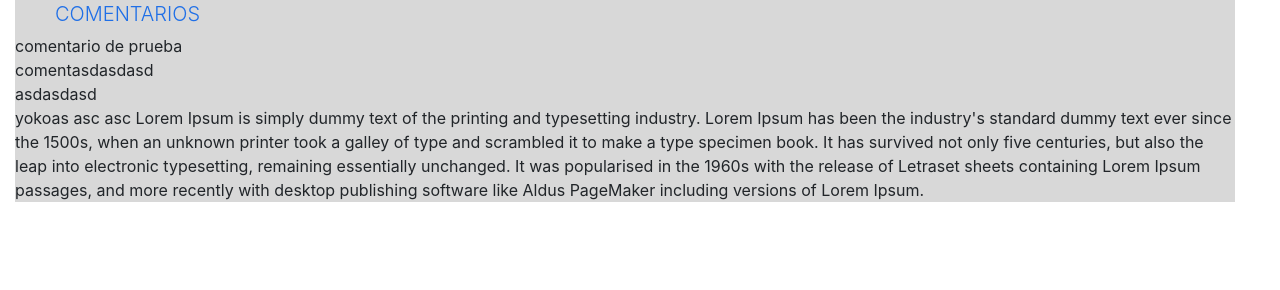
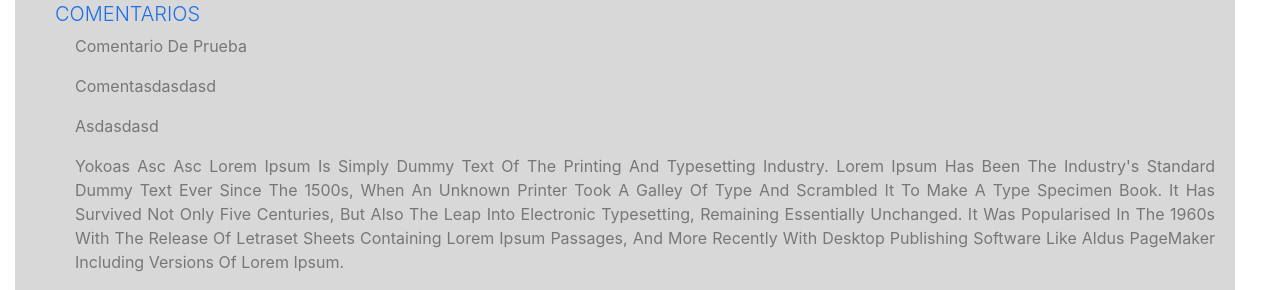
Before and after one commit to carlosnp/blogdjango, a Django app: template templates/post_detail.html in a window 1280 px wide. Shown: the part 1292-1582 px from the top of the page. Before the commit the page ends 1494 px from the top, so only its background shows below. Run offline with Django 3.2, Linux system fonts and the light colour scheme; the template is opened without the code that fills it: values that come from a table or form of the project are taken from there, others are empty; data comes from the database, SQL or seed files in the repository; both versions use the stored data as it was after the commit; some libraries are stand-ins or nearby versions.

Commit message:
ya funcionan los comentarios aparentemente pero fue necesario borrar la base de datos original

```diff
--- a/templates/post_detail.html
+++ b/templates/post_detail.html
@@ -125,7 +125,9 @@
 				</h2>
 				{% for comment in comments %}
 					<div>
-						{{ comment.content }}
+						<p  style="padding-left:40px;text-transform: capitalize;">
+							{{ comment.content }}
+						</p>
 					</div>
 				{% endfor %}
 			</div>
```
Also changed, not shown: db.sqlite3.
